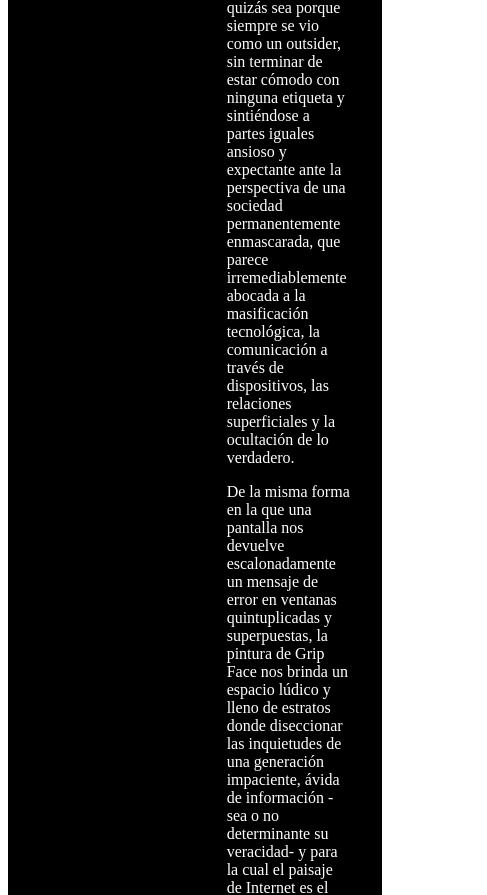
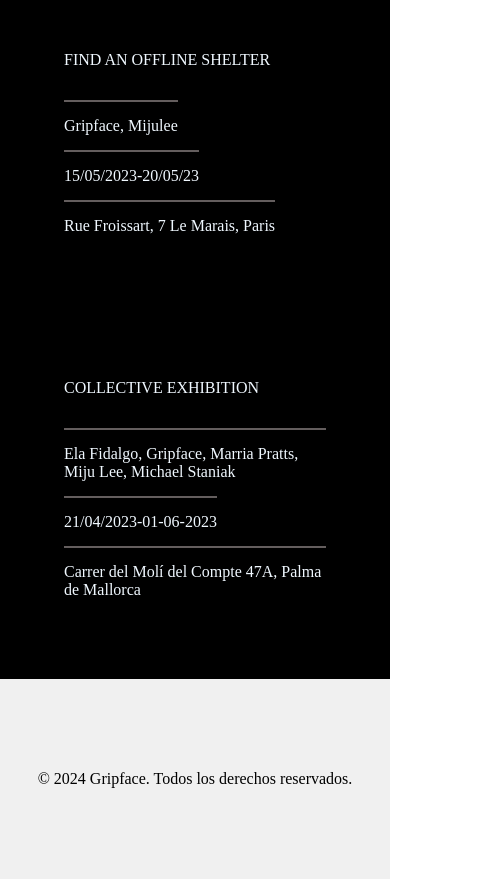
Before and after one commit to sistemas-y-redes/GripFace, a Nuxt app: page /bio in a window 390 px wide. Shown: the part 2493-3388 px from the top of the page, 487 px wide, since content can reach past the window. Built offline with nearby package versions, Linux system fonts and the light colour scheme.

Commit message:
changes in bio, expositions section, external CSS

```diff
--- /dev/null
+++ b/assets/css/bios.css
@@ -0,0 +1,108 @@
+html,
+body {
+  margin: 0;
+}
+
+.content {
+  display: flex;
+  justify-content: space-around;
+  margin: 0px;
+}
+
+.bio-text-container {
+  background-color: black;
+  color: white;
+  padding: 2rem;
+  margin: 0px;
+  display: grid;
+  grid-template-columns: repeat(12, 1fr);
+  /* Divide el contenedor en 12 columnas */
+  grid-gap: 10px;
+  /* Espacio entre los elementos */
+  align-items: left;
+  /* Centra verticalmente los elementos */
+}
+
+.bio-title {
+  grid-column: span 3;
+}
+
+.spacer {
+  grid-column: span 4;
+}
+
+.bio-content {
+  grid-column: span 5;
+}
+
+.bio-images {
+  padding: 3em;
+  background-color: black;
+}
+
+.bio-images img {
+  width: 100%;
+  margin-bottom: 10px;
+}
+
+.exhib-container {
+  background-color: black;
+  color: aliceblue;
+  padding: 4rem;
+}
+
+.exhib-title {
+  margin-bottom: 2em;
+}
+
+.exhib-data {
+  display: flex;
+  flex-direction: row;
+  align-items: center;
+  justify-content: space-between;
+}
+
+.exhib-authors,
+.exhib-dates,
+.exhib-address {
+  position: relative;
+  display: inline-block;
+}
+
+.exhib-authors::before,
+.exhib-dates::before,
+.exhib-address::before {
+  content: '';
+  position: absolute;
+  left: 0;
+  top: 0;
+  width: 100%;
+  border-top: 1px solid rgb(199, 187, 187);
+  /* Ajusta el color y estilo de la línea según necesites */
+  transform: translateY(-50%);
+}
+
+
+.footer {
+  display: flex;
+  justify-content: center;
+  align-items: center;
+  padding: 20px;
+  background-color: #f0f0f0;
+  color: black;
+  height: 10em;
+}
+
+@media (max-width: 800px) {
+  .bio-text-container {
+    display: flex;
+    flex-direction: column;
+  }
+}
+
+@media (max-width:1300px) {
+  .exhib-data {
+    flex-direction: column;
+    align-items: flex-start;
+  }
+}
--- a/pages/bio-en.vue
+++ b/pages/bio-en.vue
@@ -72,77 +72,60 @@
             <img src="/img/gripfaceesculturaweb.webp" alt="Placeholder Image">
         </div>
 
+        <section>
+            <div v-for="(exhib, index) in exhibs" :key="index" class="exhib-container">
+                <div class="exhib-title">{{ exhib.title }}</div>
+                <div class="exhib-data">
+                    <div class="exhib-authors">
+                        <p>{{ exhib.authors }}</p>
+                    </div>
+                    <div class="exhib-dates">
+                        <p> {{ exhib.dates }}</p>
+                    </div>
+                    <div class="exhib-address">
+                        <p> {{ exhib.address }}</p>
+                    </div>
+                </div>
+            </div>
+        </section>
+
         <footer class="footer">
             <p>&copy; 2024 Gripface. Todos los derechos reservados.</p>
         </footer>
     </div>
 </template>
 <script>
+import Navbar from '@/components/Navbar.vue';
+import '@/assets/css/bios.css';
+
 export default {
-    name: 'Navbar',
+    components: {
+        Navbar,
+    },
+    data() {
+        return {
+
+            exhibs: [
+                {
+                    title: 'MEMORANDUM OF THE EVERYDAY',
+                    authors: 'MijuLee, Gripface',
+                    dates: '09/23/2023-11/15/2023',
+                    address: 'Carrer de la Misericòrdia 2, Palma de Mallorca',
+                },
+                {
+                    title: 'FIND AN OFFLINE SHELTER',
+                    authors: 'Gripface, Mijulee',
+                    dates: '05/15/2023-05/20/23',
+                    address: 'Rue Froissart, 7 Le Marais, Paris',
+                },
+                {
+                    title: 'COLLECTIVE EXHIBITION',
+                    authors: 'Ela Fidalgo, Gripface, Marria Pratts, Miju Lee, Michael Staniak',
+                    dates: '04/21/2023-06-01-2023',
+                    address: 'Carrer del Molí del Compte 47A, Palma de Mallorca',
+                }
+            ]
+        }
+    }
 }
 </script>
-<style scoped>
-html,
-body {
-    margin: 0 !important;
-    padding: 0 !important;
-}
-
-
-.bio-container {
-    margin: -8px;
-}
-
-.content {
-    display: flex;
-    justify-content: space-around;
-    margin: 0px;
-}
-
-.bio-text-container {
-    background-color: black;
-    color: white;
-    padding: 2rem;
-    margin: 0px;
-    display: grid;
-    grid-template-columns: repeat(12, 1fr);
-    /* Divide el contenedor en 12 columnas */
-    grid-gap: 10px;
-    /* Espacio entre los elementos */
-    align-items: left;
-    /* Centra verticalmente los elementos */
-}
-
-.bio-title {
-    grid-column: span 3;
-}
-
-.spacer {
-    grid-column: span 4;
-}
-
-.bio-content {
-    grid-column: span 5;
-}
-
-.bio-images {
-    padding: 3em;
-    background-color: black;
-}
-
-.bio-images img {
-    width: 100%;
-    margin-bottom: 10px;
-}
-
-.footer {
-    display: flex;
-    justify-content: center;
-    align-items: center;
-    padding: 20px;
-    background-color: #f0f0f0;
-    color: black;
-    height: 10em;
-}
-</style>
--- a/pages/bio.vue
+++ b/pages/bio.vue
@@ -64,15 +64,12 @@
         <div class="exhib-title">{{ exhib.title }}</div>
         <div class="exhib-data">
           <div class="exhib-authors">
-            <p>_________________________________________________________________________</p>
             <p>{{ exhib.authors }}</p>
           </div>
           <div class="exhib-dates">
-            <p>___________________________________________</p>
             <p> {{ exhib.dates }}</p>
           </div>
           <div class="exhib-address">
-            <p>_______________________________________________________________</p>
             <p> {{ exhib.address }}</p>
           </div>
         </div>
@@ -87,6 +84,8 @@
 
 <script>
 import Navbar from '@/components/Navbar.vue';
+import '@/assets/css/bios.css';
+
 export default {
   components: {
     Navbar,
@@ -118,87 +117,3 @@ export default {
   }
 }
 </script>
-
-<style scoped>
-html,
-body {
-  margin: 0;
-}
-
-.bio-container {}
-
-.content {
-  display: flex;
-  justify-content: space-around;
-  margin: 0px;
-}
-
-.bio-text-container {
-  background-color: black;
-  color: white;
-  padding: 2rem;
-  margin: 0px;
-  display: grid;
-  grid-template-columns: repeat(12, 1fr);
-  /* Divide el contenedor en 12 columnas */
-  grid-gap: 10px;
-  /* Espacio entre los elementos */
-  align-items: left;
-  /* Centra verticalmente los elementos */
-}
-
-.bio-title {
-  grid-column: span 3;
-}
-
-.spacer {
-  grid-column: span 4;
-}
-
-.bio-content {
-  grid-column: span 5;
-}
-
-.bio-images {
-  padding: 3em;
-  background-color: black;
-}
-
-.bio-images img {
-  width: 100%;
-  margin-bottom: 10px;
-}
-
-.exhib-container {
-  background-color: black;
-  color:aliceblue;
-  padding: 4rem;
-}
-
-.exhib-title {
-  margin-bottom: 2em;
-}
-
-.exhib-data {
-  display: flex;
-  flex-direction: row;
-  align-items: center;
-  justify-content: space-between;
-}
-
-.footer {
-  display: flex;
-  justify-content: center;
-  align-items: center;
-  padding: 20px;
-  background-color: #f0f0f0;
-  color: black;
-  height: 10em;
-}
-
-@media (max-width:600px) {
-  .exhib-data {
-    flex-direction: column;
-  }
-}
-</style>
```
Also changed, not shown: 1 other file (tests, documents, lock files or other folders).
